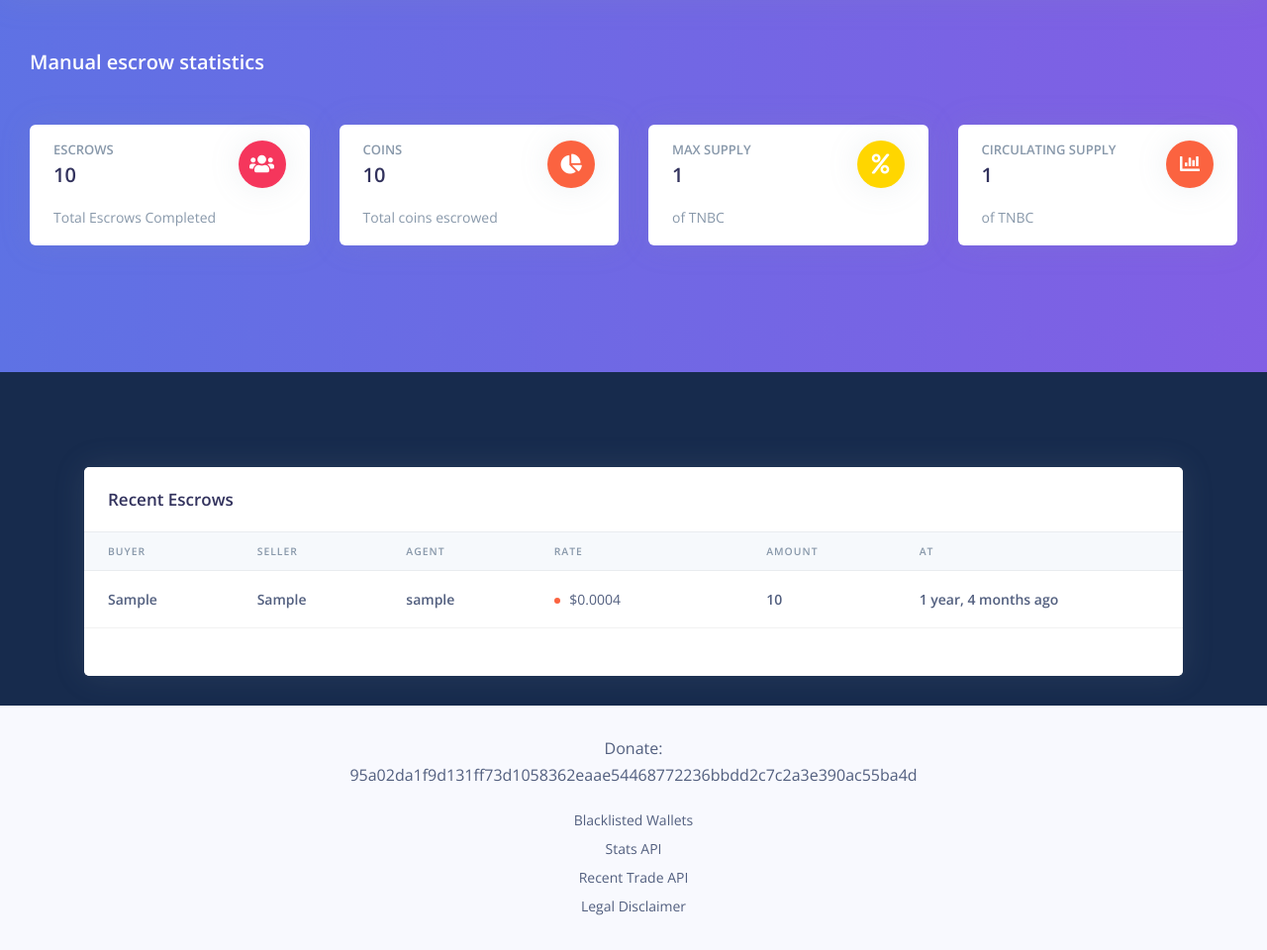
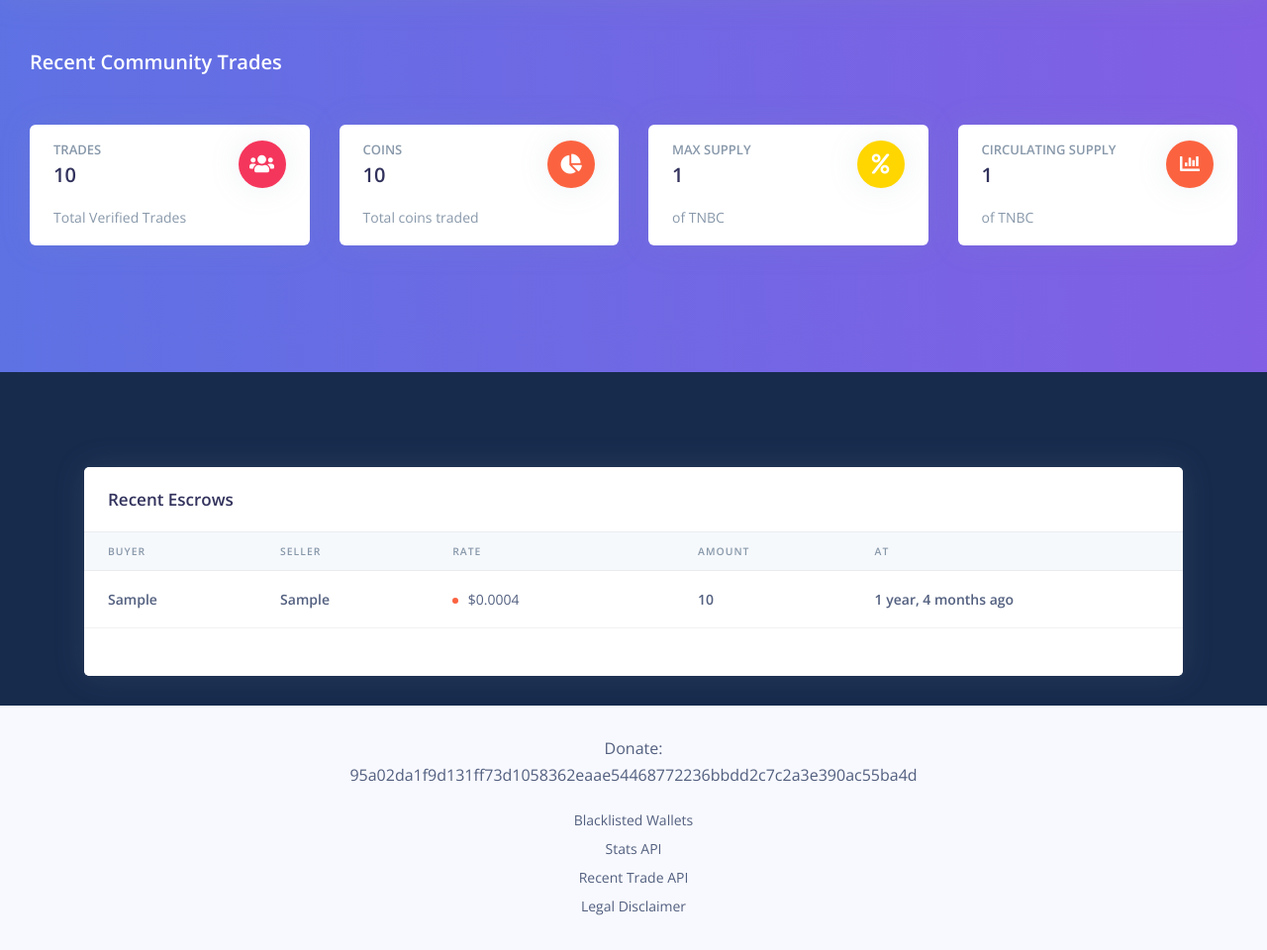
Before and after one commit to tnbCrow/crow-mvp, a Django app: page / in a window 1280 px wide. Shown: the part 68-1028 px from the top of the page at 99% size. Run offline with Django 3.2, Linux system fonts and the light colour scheme; tables that the repository leaves empty hold one stand-in row (values such as "Sample post"); some libraries are stand-ins or nearby versions.

Commit message:
modified wording

```diff
--- a/trades/serializers.py
+++ b/trades/serializers.py
@@ -11,8 +11,7 @@ class StatisticSerializer(serializers.ModelSerializer):
 
 
 class RecentTradeSerializer(serializers.ModelSerializer):
-    agent = serializers.CharField(source='agent.discord_username', read_only=True)
 
     class Meta:
         model = CompletedTrade
-        fields = ('uuid', 'agent', 'amount', 'rate', 'created_at')
+        fields = ('uuid', 'amount', 'rate', 'created_at')
--- a/trades/templates/home.html
+++ b/trades/templates/home.html
@@ -8,7 +8,7 @@
 <link href="{% static 'trades/css/argon.css' %}" rel="stylesheet">
 
 <meta content='maximum-scale=1.0, initial-scale=1.0, width=device-width' name='viewport'>
-<title>escrow for TNBC | tnbCrow</title>
+<title>tnbCrow</title>
 <meta name="description" content="We provide escrow services to buyer and seller for secure transaction of TNBC." />
 
 <meta property="twitter:image" content="{% static 'og.png' %}">
@@ -31,7 +31,7 @@
   <div class="main-content">
     <div class="header bg-gradient-primary pb-8 pt-5 pt-md-5">
       <div class="container-fluid">
-        <h2 class="mb-5 text-white">Manual escrow statistics</h2>
+        <h2 class="mb-5 text-white">Recent Community Trades</h2>
         {% if object_list.stats %}
         <div class="header-body">
           <div class="row">
@@ -40,7 +40,7 @@
                 <div class="card-body">
                   <div class="row">
                     <div class="col">
-                      <h5 class="card-title text-uppercase text-muted mb-0">Escrows</h5>
+                      <h5 class="card-title text-uppercase text-muted mb-0">Trades</h5>
                       <span class="h2 font-weight-bold mb-0">{{ object_list.stats.total_escrows|intcomma }}</span>
                     </div>
                     <div class="col-auto">
@@ -50,7 +50,7 @@
                     </div>
                   </div>
                   <p class="mt-3 mb-0 text-muted text-sm">
-                    <span class="text-nowrap">Total Escrows Completed</span>
+                    <span class="text-nowrap">Total Verified Trades</span>
                   </p>
                 </div>
               </div>
@@ -70,7 +70,7 @@
                     </div>
                   </div>
                   <p class="mt-3 mb-0 text-muted text-sm">
-                    <span class="text-nowrap">Total coins escrowed</span>
+                    <span class="text-nowrap">Total coins traded</span>
                   </p>
                 </div>
               </div>
@@ -138,7 +138,6 @@
                   <tr>
                     <th scope="col">Buyer</th>
                     <th scope="col">Seller</th>
-                    <th scope="col">Agent</th>
                     <th scope="col">Rate</th>
                     <th scope="col">Amount</th>
                     <th scope="col">At</th>
@@ -163,17 +162,6 @@
                         <div class="media-body">
                         {% if info.seller_public %}
                           <span class="mb-0 text-sm">{{ info.seller }}</span>
-                        {% else %}
-                          <span class="mb-0 text-sm">****</span>
-                        {% endif%}
-                        </div>
-                      </div>
-                    </th>
-                    <th scope="row">
-                      <div class="media align-items-center">
-                        <div class="media-body">
-                        {% if info.agent_public %}
-                          <span class="mb-0 text-sm">{{ info.agent.discord_username }}</span>
                         {% else %}
                           <span class="mb-0 text-sm">****</span>
                         {% endif%}
```
